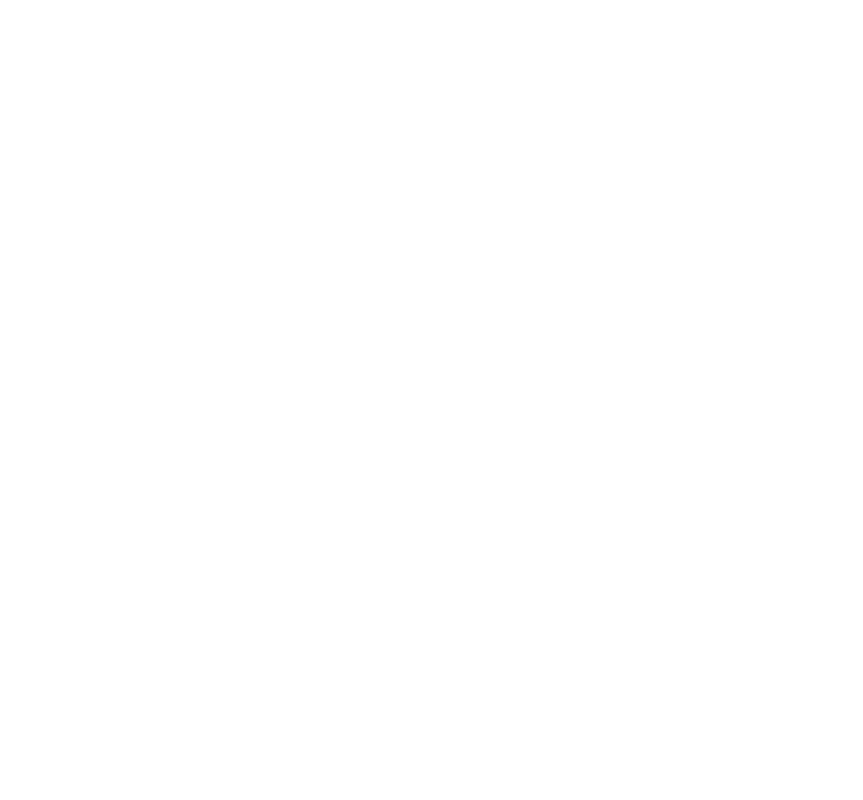
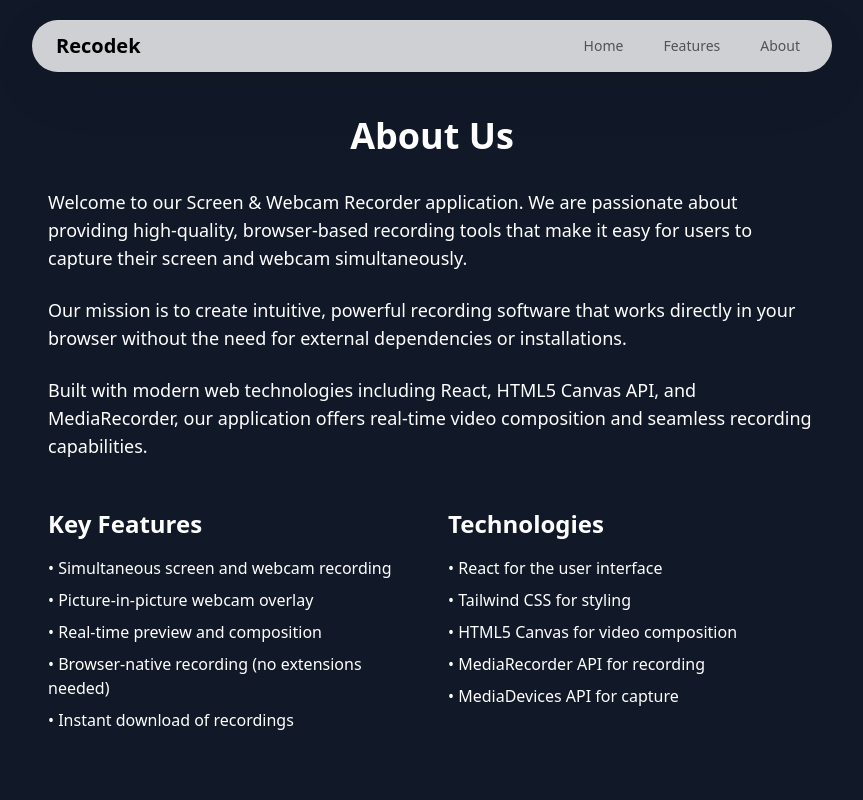
Before and after one commit to mrshyspy/Screen-WebcamRecorder, a React (Vite) app: page /about in a window 1280 px wide. Before the commit this address had no page. Shown: the top 800 px of the page, without its empty margins (208-1071 px from the left). Built offline with nearby package versions, Linux system fonts and the light colour scheme.

Commit message:
added the about page

```diff
--- a/src/App.jsx
+++ b/src/App.jsx
@@ -4,6 +4,7 @@
 // import VideoEditorPage from './pages/VideoEditorPage';
 import { BrowserRouter, Routes, Route } from "react-router-dom";
 import Portfolio from "./pages/portfolio";
+import About from "./pages/about";
 
 function App() {
   return (
@@ -12,6 +13,7 @@
         <Route path="/" element={<Home />} />
         <Route path="/Portfolio" element={<Portfolio />} />
         <Route path="/RecordedVideo" element={<RecordedVideo />} />
+        <Route path="/about" element={<About />} />
         {/* <Route path="/VideoEditorPage" element={<VideoEditorPage />} /> */}
       </Routes>
     </BrowserRouter>
--- a/src/components/Navbarr.jsx
+++ b/src/components/Navbarr.jsx
@@ -11,15 +11,27 @@
   MobileNavMenu,
 } from "./ui/resizable-navbar";
 import { useState } from "react";
+import { useNavigate } from "react-router-dom";
 import { HeroSectionOne } from "./Hero";
 
 export function Navbarr( { setIsRecordingWindowOn } ) {
+  const navigate = useNavigate();
+
   const navItems = [
     { name: "Home", link: "/" },
-  { name: "Features", link: "#features" },
-  { name: "About", link: "/#about" },
-];
+    { name: "Features", link: "#features" },
+    { name: "About", link: "/about" },
+  ];
 
+  const handleItemClick = (item) => {
+    if (item.name === "Home") {
+      window.location.reload();
+    } else if (item.name === "Features") {
+      navigate("/#features");
+    } else if (item.name === "About") {
+      navigate("/about");
+    }
+  };
 
   const [isMobileMenuOpen, setIsMobileMenuOpen] = useState(false);
 
@@ -29,7 +41,7 @@
         {/* Desktop Navigation */}
         <NavBody>
           <NavbarLogo />
-          <NavItems items={navItems} />
+          <NavItems items={navItems} onItemClick={handleItemClick} />
 
         </NavBody>
 
@@ -47,7 +59,11 @@
               <a
                 key={`mobile-link-${idx}`}
                 href={item.link}
-                onClick={() => setIsMobileMenuOpen(false)}
+                onClick={(e) => {
+                  e.preventDefault();
+                  handleItemClick(item);
+                  setIsMobileMenuOpen(false);
+                }}
                 className="relative text-neutral-600 dark:text-neutral-300">
                 <span className="block">{item.name}</span>
               </a>
@@ -69,9 +85,11 @@
           </MobileNavMenu>
         </MobileNav>
       </Navbar>
-      <HeroSectionOne
-        setIsRecordingWindowOn={setIsRecordingWindowOn}
-      />
+      {setIsRecordingWindowOn && (
+        <HeroSectionOne
+          setIsRecordingWindowOn={setIsRecordingWindowOn}
+        />
+      )}
       {/* Navbar */}
     </div>
   );
--- /dev/null
+++ b/src/pages/about.jsx
@@ -0,0 +1,53 @@
+import { Navbarr } from '../components/Navbarr';
+import { Footer } from '../components/footer';
+
+const About = () => {
+  return (
+    <div className="min-h-screen bg-gray-900 text-white">
+      <Navbarr />
+      <div className="container mx-auto px-4 py-16">
+        <h1 className="text-4xl font-bold text-center mb-8">About Us</h1>
+        <div className="max-w-3xl mx-auto">
+          <p className="text-lg mb-6">
+            Welcome to our Screen & Webcam Recorder application. We are passionate about providing
+            high-quality, browser-based recording tools that make it easy for users to capture their
+            screen and webcam simultaneously.
+          </p>
+          <p className="text-lg mb-6">
+            Our mission is to create intuitive, powerful recording software that works directly in
+            your browser without the need for external dependencies or installations.
+          </p>
+          <p className="text-lg mb-6">
+            Built with modern web technologies including React, HTML5 Canvas API, and MediaRecorder,
+            our application offers real-time video composition and seamless recording capabilities.
+          </p>
+          <div className="grid md:grid-cols-2 gap-8 mt-12">
+            <div>
+              <h2 className="text-2xl font-semibold mb-4">Key Features</h2>
+              <ul className="space-y-2">
+                <li>• Simultaneous screen and webcam recording</li>
+                <li>• Picture-in-picture webcam overlay</li>
+                <li>• Real-time preview and composition</li>
+                <li>• Browser-native recording (no extensions needed)</li>
+                <li>• Instant download of recordings</li>
+              </ul>
+            </div>
+            <div>
+              <h2 className="text-2xl font-semibold mb-4">Technologies</h2>
+              <ul className="space-y-2">
+                <li>• React for the user interface</li>
+                <li>• Tailwind CSS for styling</li>
+                <li>• HTML5 Canvas for video composition</li>
+                <li>• MediaRecorder API for recording</li>
+                <li>• MediaDevices API for capture</li>
+              </ul>
+            </div>
+          </div>
+        </div>
+      </div>
+      <Footer />
+    </div>
+  );
+};
+
+export default About;
--- a/src/pages/home.jsx
+++ b/src/pages/home.jsx
@@ -39,6 +39,15 @@
   });
 
   const navigate = useNavigate();
+
+  useEffect(() => {
+    if (location.hash === '#features') {
+      const element = document.getElementById('features');
+      if (element) {
+        element.scrollIntoView({ behavior: 'smooth' });
+      }
+    }
+  }, [location]);
 
   const formatTime = (seconds) => {
     const mins = Math.floor(seconds / 60)
```
